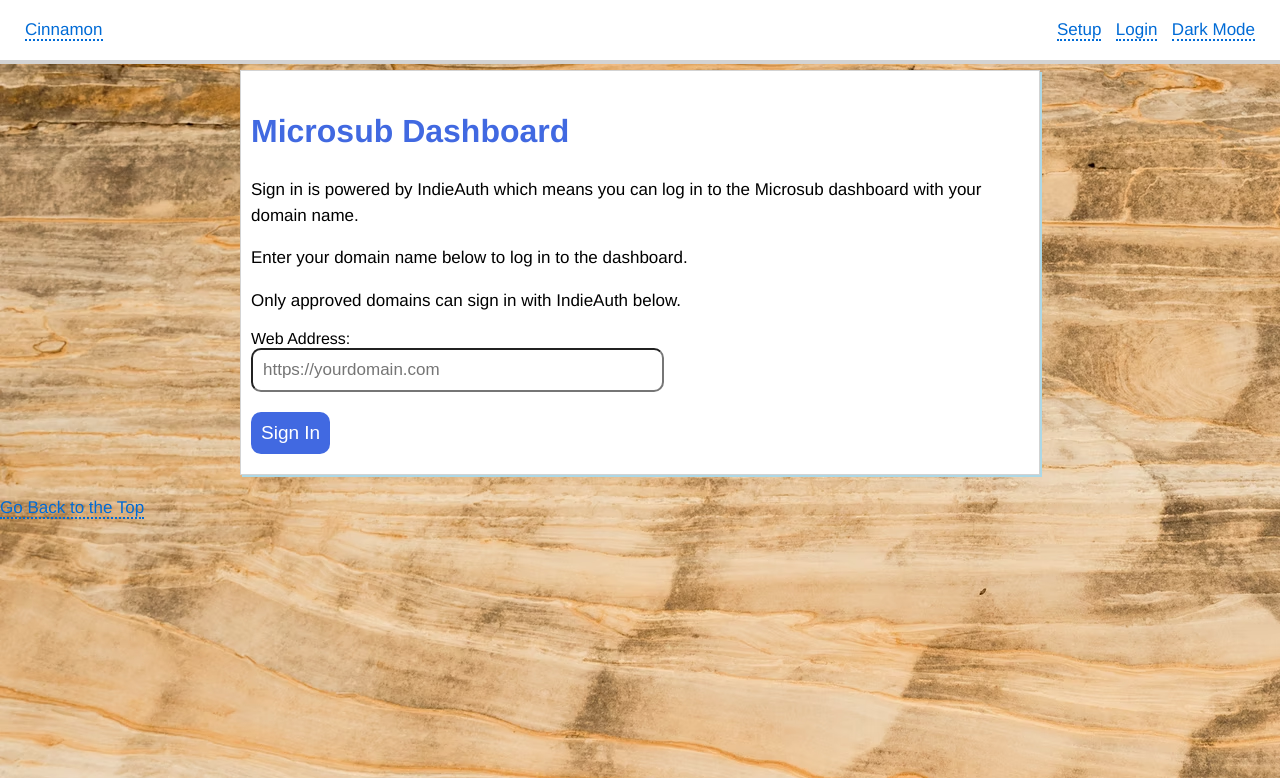
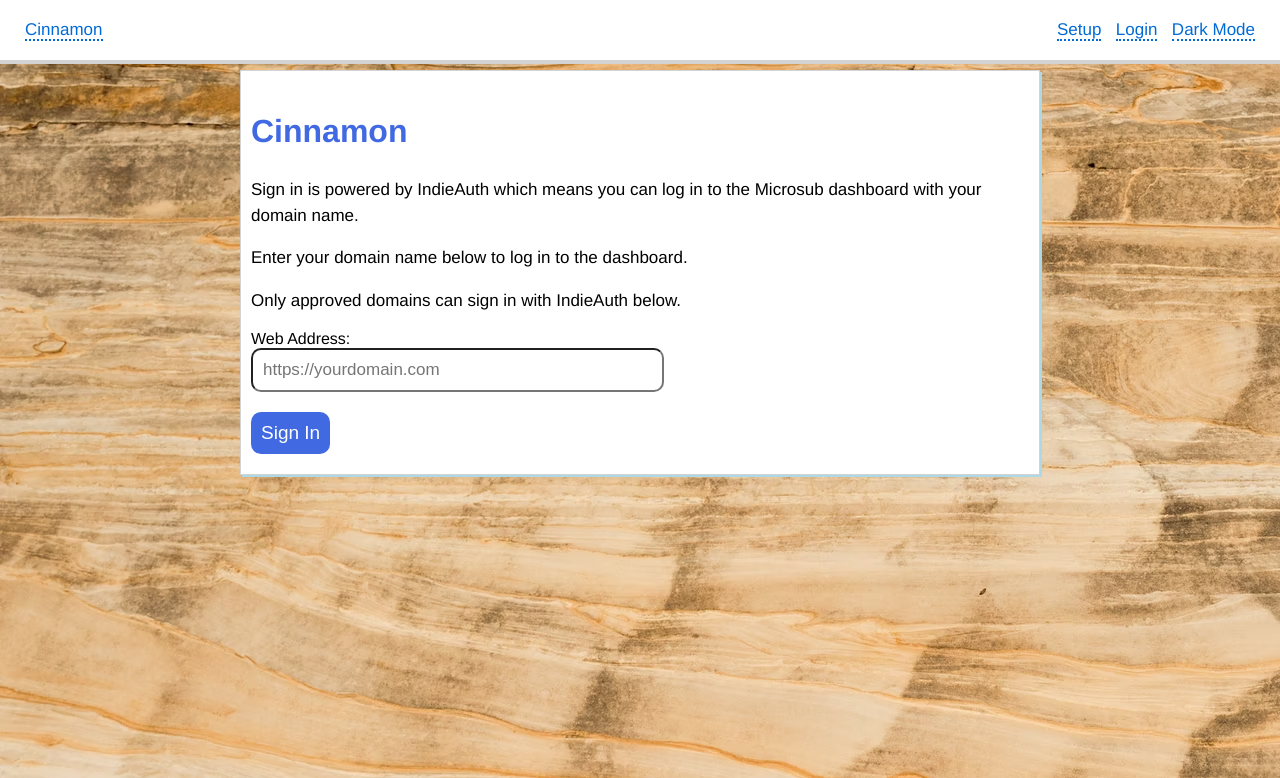
Before and after one commit to capjamesg/cinnamon, a Flask app: page /login in a window 1280 px wide. Shown: the top 778 px of the page. Run offline with Flask 2, Linux system fonts and the light colour scheme; parts of the project's set-up code (start-up, migrations or seed data) failed here and were passed over.

Commit message:
add new unfollow interaction, fix bugs, improve feed list layout

```diff
--- a/auth.py
+++ b/auth.py
@@ -49,7 +49,7 @@ def logout():
 
 @auth.route("/login", methods=["GET"])
 def login():
-    return render_template("auth.html", title="Microsub Dashboard Login")
+    return render_template("auth.html", title="Cinnamon Login")
 
 @auth.route("/discover", methods=["POST"])
 def discover_auth_endpoint():
--- a/client.py
+++ b/client.py
@@ -106,7 +106,7 @@ def microsub_reader(channel):
     published_dates = [p.get("published") for p in microsub_req.json()["items"]]
 
     return render_template("client/reader.html",
-        title=f"{channel_name} | Cinnamon",
+        title=f"Your {channel_name} Feed | Cinnamon",
         results=microsub_req.json()["items"],
         channels=channel_req.json()["channels"],
         before=before_to_show,
--- a/static/styles.css
+++ b/static/styles.css
@@ -284,6 +284,20 @@ input[type="submit"] {
 	left: 50%;
 	padding: 10px;
 }
+.accessibility_label {
+	position: fixed;
+	bottom: -200px;
+}
+.accessibility_label:focus {
+	bottom: 0 !important;
+	left: 50%;
+	padding: 10px;
+	z-index: 1;
+}
+
+.following_item form {
+	display: inline;
+}
 
 @media print {
 	html {
--- a/templates/auth.html
+++ b/templates/auth.html
@@ -1,7 +1,7 @@
 {% extends "base.html" %}
 {% block content %}
 <section class="main_content_box">
-    <h1>Microsub Dashboard</h1>
+    <h1>Cinnamon</h1>
     <p>Sign in is powered by IndieAuth which means you can log in to the Microsub dashboard with your domain name.</p>
     <p>Enter your domain name below to log in to the dashboard.</p>
     <p>Only approved domains can sign in with IndieAuth below.</p>
--- a/templates/base.html
+++ b/templates/base.html
@@ -1,14 +1,15 @@
 <!doctype html>
 <html lang="en">
   <head>
+    <script src="/reader.js"></script>
     <meta charset="utf-8" />
-    <title>{% if title %}{{ title }}{% else %}Microsub Dashboard{% endif %}</title>
+    <title>{% if title %}{{ title }}{% else %}Cinnamon{% endif %}</title>
 
     <meta name="description" content="This is a Micropub client and server you can use to keep track of feeds on the web.">
     <meta name="twitter:description" content="This is a Micropub client and server you can use to keep track of feeds on the web.">
     <meta name="og:description" content="This is a Micropub client and server you can use to keep track of feeds on the web.">
 
-    <meta name="og:site_name" content="Microsub Dashboard">
+    <meta name="og:site_name" content="Cinnamon">
 
     <meta property="og:image" content="/static/feed.png">
     <meta name="twitter:image:src" content="/static/feed.png">
@@ -21,12 +22,12 @@
 
     <!-- Twitter Card data -->
     <meta name="twitter:card" content="summary_large_image">
-    <meta name="twitter:title" content="Microsub Dashboard">
+    <meta name="twitter:title" content="Cinnamon">
 
     <!-- Open Graph data -->
-    <meta property="og:title" content="Microsub Dashboard">
+    <meta property="og:title" content="Cinnamon">
     <meta property="og:url" content="{{ config.get('URL') }}">
-    <meta property="og:site_name" content="Microsub Dashboard">
+    <meta property="og:site_name" content="Cinnamon">
 
     <link rel="stylesheet" href="{{ url_for('static', filename='styles.css') }}" />
 
@@ -37,7 +38,7 @@
     <meta name="viewport" content="width=device-width, initial-scale=1" />
 
     <style id="darkmode" media="none">
-      html, .feed li, aside, .content_box, .main_content_box, .green_notification, .modal_content, #top_navigation, .bottom-navigation {
+      .feed li, aside, .content_box, .main_content_box, .green_notification, .modal_content, #top_navigation, .bottom-navigation {
         background-color: #1F2937;
         background: #1F2937 !important;
       }
@@ -135,7 +136,7 @@
         {% block content %}
         {% endblock %}
       </div>
-      <p class="accessibility_label"><a href="#main">Go Back to the Top</a></p>
+      <a href="#main" class="accessibility_label">Go Back to the Top</a>
     </main>
   </body>
 </html>
--- a/templates/client/feed_item.html
+++ b/templates/client/feed_item.html
@@ -48,6 +48,7 @@
         {% if "create" in session.get("scope") and session.get('micropub_url') %}
             <a onclick="send_reaction('like-of', 'like', '{{ w['url'] }}', '{{ w['_id'] }}')" href="{{ session.get('micropub_url') }}/post?type=like&like-of={{ w['url'] }}" class="reaction">Like ❤️</a>
             <a onclick="send_reaction('bookmark-of', 'bookmark', '{{ w['url'] }}', '{{ w['_id'] }}')" href="{{ session.get('micropub_url') }}/post?type=bookmark&bookmark-of={{ w['url'] }}" class="reaction">Bookmark 🔖</a>
+            <a onclick="send_unfollow('{{ w['url'] }}', '{{ w['_id'] }}')" href="/following" class="reaction">Unfollow ❌</a>
             <a onclick="toggle_textbox('{{ w['_id'] }}')" href="{{ session.get('micropub_url') }}/post?in-reply-to={{ w['url'] }}" class="reaction">Reply 💬</a>
         {% endif %}
         {% if show_all_content != True %}
--- a/templates/client/read_article.html
+++ b/templates/client/read_article.html
@@ -1,9 +1,9 @@
 {% extends "base.html" %}
 {% block content %}
-<section>
-    <p><a href="/reader/all">Go back to reader</a></p>
+<section class="main_content_box">
+    <p><a href="/reader/all">Go back to feed</a></p>
 </section>
-<section class="feed flex_right_home">
+<section class="feed">
     {% include "client/feed_item.html" %}
 </section>
 {% endblock %}
--- a/templates/client/search.html
+++ b/templates/client/search.html
@@ -27,8 +27,11 @@
 
                     for (var i = 0; i < as_json["items"].length; i++) {
                         result_item = `<li>
-                            <h3><a href="${as_json["items"][i]["url"]}">${as_json["items"][i]["name"]}</a></h3>
+                            <h3><a href="${as_json["items"][i]["url"]}">${as_json["items"][i]["title"]}</a></h3>
                             <p>${as_json["items"][i]["content"]["text"].split(" ").slice(0, 75).join(" ")}</p>
+                            <p class="reaction_set">
+                                <a href="${as_json["items"][i]["id"]}" class="reaction-no-link">Read Full Post 📚</a>
+                            </p>
                         </li>`;
 
                         all_results += result_item;
--- a/templates/index.html
+++ b/templates/index.html
@@ -9,7 +9,7 @@
 {% endif %}
 <section class="feed h-app h-x-app main_content_box">
     <img src="https://jamesg.blog/assets/coffeeshop.jpg" height="100" width="100" class="u-logo" alt="James sitting in a coffee shop, happily staring at a cup of coffee.">
-    <h1>Welcome to <a href="https://microsub.jamesg.blog" class="u-url p-name">James' Microsub Endpoint</a>!</h1>
+    <h1>Welcome to <a href="https://microsub.jamesg.blog" class="u-url p-name">James' Cinnamon</a>!</h1>
     <p>This Microsub endpoint is run by {{ config.ME }}.</p>
     <p class="p-summary">This site lets you read and manage your web feed subscriptions (for approved users only).</p>
     <h2>What is Microsub?</h2>
--- a/templates/server/dashboard.html
+++ b/templates/server/dashboard.html
@@ -1,6 +1,6 @@
 {% extends "base.html" %}
 {% block content %}
-<h1>Microsub Dashboard</h1>
+<h1>Cinnamon</h1>
 <section class="content_box">
     <h2>Channels</h2>
     {% if channels %}
--- a/templates/server/feed_management.html
+++ b/templates/server/feed_management.html
@@ -1,6 +1,6 @@
 {% extends "base.html" %}
 {% block content %}
-<h1>Microsub Dashboard</h1>
+<h1>Cinnamon</h1>
 <section class="content_box">
     <h2>Discover a Feed</h2>
     <p>Use the form below to discover a feed URL.</p>
--- a/templates/setup.html
+++ b/templates/setup.html
@@ -9,7 +9,7 @@
 {% endif %}
 <section class="feed h-app h-x-app main_content_box">
     <img src="https://jamesg.blog/assets/coffeeshop.jpg" height="100" width="100" class="u-logo" alt="James sitting in a coffee shop, happily staring at a cup of coffee.">
-    <h1>Microsub Endpoint Setup Instructions</h1>
+    <h1>Cinnamon Setup Instructions</h1>
     <p>This Microsub endpoint is run by {{ config.ME }}.</p>
     <p class="notice">This endpoint is not open for registration. Please only follow the instructions below if you have already deployed your own endpoint. Otherwise, consider looking for a <a href="https://indieweb.org/Microsub">public Microsub server and client</a>.</p>
     <h2>How to use this tool</h2>
```
Also changed, not shown: main.py (+4 -4 lines), static/reader.js (+72 -28 lines), templates/client/reader.html (+0 -58 lines), templates/server/modify_channel.html (+7 -9 lines).
